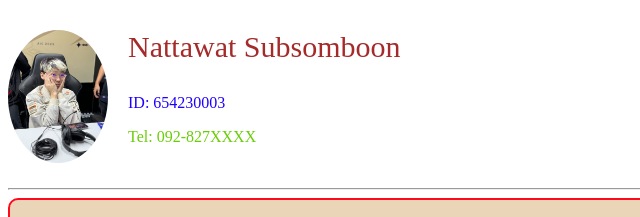
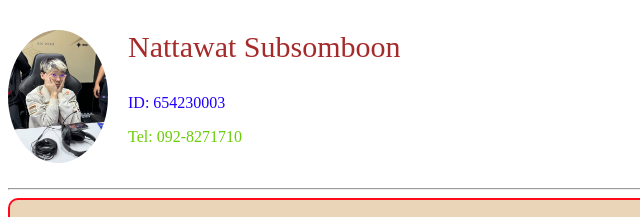
Before and after one commit to Simpp23/WebBasic6541, a plain HTML site: page index.html in a window 1280 px wide. Shown: the top 217 px of the page, 0-640 px from the left. Drawn offline with Linux system fonts and the light colour scheme.

Commit message:
add file

```diff
--- a/index.html
+++ b/index.html
@@ -51,7 +51,7 @@
     />
     <p class="name">Nattawat Subsomboon</p>
     <p class="ID">ID: 654230003</p>
-    <p class="T">Tel: 092-827XXXX</p>
+    <p class="T">Tel: 092-8271710</p>
     <br />
     <hr />
     <div class="mybox">
```
